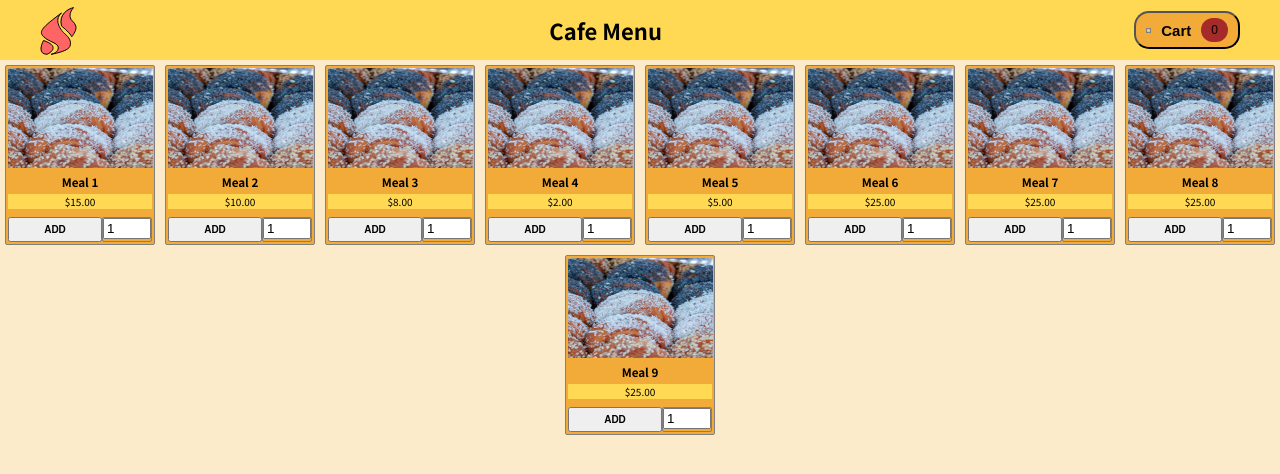
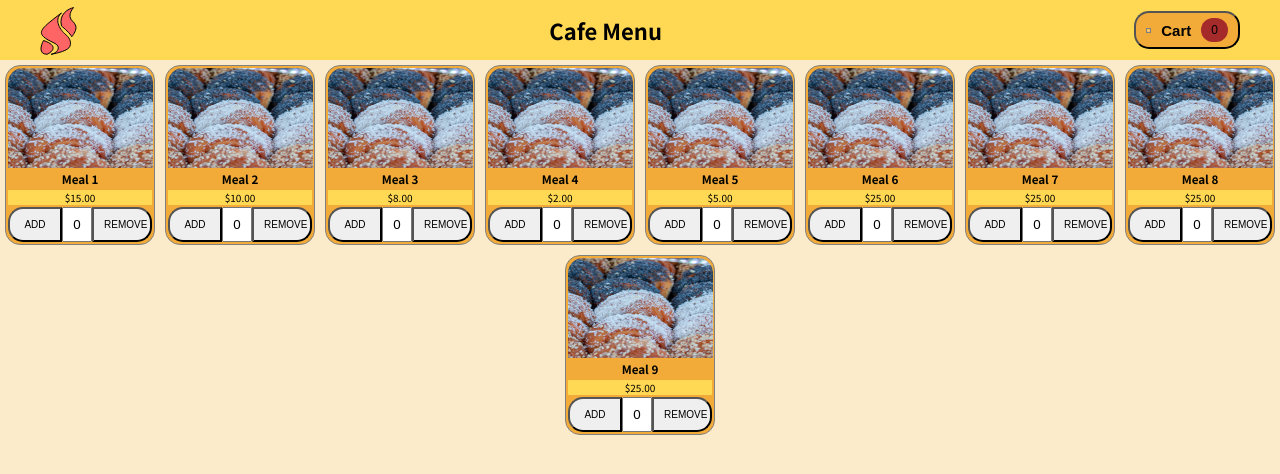
Before and after one commit to maksimzinchenko/reactmenu, a React (Create React App) app: page / in a window 1280 px wide. Shown: the top 474 px of the page. Built offline with nearby package versions, Linux system fonts and the light colour scheme.

Commit message:
draft. rebuild meals add amd remove logic and controls

```diff
--- a/src/Cart/Cart.module.css
+++ b/src/Cart/Cart.module.css
@@ -3,4 +3,5 @@
     flex-direction: column;
     max-height: 30rem;
     overflow: scroll;
+
 }
--- a/src/Meals/AvailableMeals.js
+++ b/src/Meals/AvailableMeals.js
@@ -18,8 +18,8 @@ const MEALS_START = [
 const AvailableMeals = () => {
   const mealsList = MEALS_START.map((meal) => (
     <MealItem
-        key={meal.id}
-        id={meal.id}
+      key={meal.id}
+      id={meal.id}
       title={meal.name}
       description={meal.description}
       price={meal.price}
@@ -35,5 +35,4 @@ const AvailableMeals = () => {
   );
 };
 
-
 export default AvailableMeals;
--- a/src/Meals/MealItem/MealItem.js
+++ b/src/Meals/MealItem/MealItem.js
@@ -8,20 +8,24 @@ import MealItemForm from "./MealItemForm";
 import MealImage from "../../media/bakery.jpg";
 
 const MealItem = (props) => {
-
   const cartCtx = useContext(CartContext);
 
   const price = `$${props.price.toFixed(2)}`;
 
-const addToCartHandler = amount => {
-  console.log(props);
-  cartCtx.addItem({
-    id: props.id,
-    name: props.title,
-    amount: amount,
-    price: props.price
-  });
-}
+  const itemCount = cartCtx.getItemCount(props.id);
+
+  const addToCartHandler = (amount) => {
+    cartCtx.addItem({
+      id: props.id,
+      name: props.title,
+      amount: amount,
+      price: props.price,
+    });
+  };
+
+  const removeFromCartHandler = (amount) => {
+    cartCtx.removeItem(props.id);
+  };
 
   return (
     <li className={classes.mealELement}>
@@ -31,7 +35,11 @@ const addToCartHandler = amount => {
       </div>
       {/* <div className={classes.mealDescription}>{props.description}</div> */}
       <div className={classes.mealPrice}>{price}</div>
-      <MealItemForm onAddToCart={addToCartHandler}/>
+      <MealItemForm
+        itemCount={itemCount}
+        onAddToCart={addToCartHandler}
+        onRemoveFromCart={removeFromCartHandler}
+      />
     </li>
   );
 };
--- a/src/Meals/MealItem/MealItem.module.css
+++ b/src/Meals/MealItem/MealItem.module.css
@@ -9,11 +9,11 @@ li {
     padding: 2px;
     border: 1px solid gray;
     width: 150px;
-    border-radius: 2px;
     font-size: 10px;
     background-color: #F2AB39;
     justify-content: space-between;
     height: 180px;
+    border-radius: 15px;
 }
 
 .mealTitle {
@@ -36,5 +36,5 @@ li {
     width: 145px;
     height: 100px;
     overflow: hidden;
-    border-radius: 2px 2px 0 0;
+    border-radius: 15px 15px 0 0;
 }
--- a/src/Meals/MealItem/MealItemForm.js
+++ b/src/Meals/MealItem/MealItemForm.js
@@ -1,36 +1,25 @@
-import { useRef, useState } from 'react';
+import classes from "./MealItemForm.module.css";
 
-import classes from './MealItemForm.module.css';
-import Input from '../../UI/Input';
+const MealItemForm = (props) => {
+  const onAddHandler = (event) => {
+    props.onAddToCart(1);
+  };
 
+  const onRemoveHandler = (event) => {
+    props.onRemoveFromCart(1);
+  };
 
-
-const MealItemForm = props => {
-
-    const [amountIsValid, setAmountIsValid] = useState(true);
-
-    const amountInputRef = useRef();
-
-    const submitHandler = event => {
-        event.preventDefault();
-        const enteredAmount = amountInputRef.current.value;
-        const amountNumber = +enteredAmount;
-
-        if (enteredAmount.trim().length === 0 || amountNumber < 1 || amountNumber > 5){
-            setAmountIsValid(false);
-            return;
-        }
-
-        props.onAddToCart(amountNumber);
-    }
-
-    return (
-        <form className={classes.orderControls} onSubmit={submitHandler}>
-            <button className={`${classes.addMeal} ${classes.cartControl}`}>ADD</button>{!amountIsValid && <p>Amount is invalid (1-5)</p>}
-            <Input ref={amountInputRef} label="" autohide={false} input={{id: 2, type: "number", min: 1, max: 5, step: 1, defaultValue: 1}}/>
-            {/* <button className={`${itemsCount > 0? '' : classes.hidden} ${classes.subMeal} ${classes.cartControl}`}>ADD</button> */}
-        </form>
-    );
-}
+  return (
+    <div className={classes.cardControls}>
+      <button className={classes.addButton} onClick={onAddHandler}>
+        ADD
+      </button>
+      <input className={classes.itemCounter} value={props.itemCount} />
+      <button className={classes.removeButton} onClick={onRemoveHandler}>
+        REMOVE
+      </button>
+    </div>
+  );
+};
 
 export default MealItemForm;
--- a/src/Meals/MealItem/MealItemForm.module.css
+++ b/src/Meals/MealItem/MealItemForm.module.css
@@ -29,3 +29,30 @@ button.cartControl {
 .hidden {
     display: none;
 }
+
+.addButton {
+    display: block;
+    width: 60px;
+    padding: 10px;
+    border-radius: 15px 0 0 15px;
+    font-size: 10px;
+}
+
+.removeButton {
+    display: block;
+    width: 60px;
+    padding: 10px;
+    border-radius: 0 15px 15px 0;
+    font-size: 10px;
+}
+
+.cardControls {
+    display: flex;
+    justify-content: center;
+
+}
+
+.itemCounter {
+    width: 30px;
+    text-align: center;
+}
--- a/src/store/cart-context.js
+++ b/src/store/cart-context.js
@@ -5,6 +5,7 @@ const CartContext = React.createContext({
     totalAmount: 0,
     addItem: (item)=>{},
     removeItem: (id)=>{},
+    getItemCount: (id)=>{},
 });
 
 export default CartContext;
--- a/src/store/cartProvider.js
+++ b/src/store/cartProvider.js
@@ -39,12 +39,18 @@ const cartReducer = (state, action) => {
     const itemIndexInCart = state.items.findIndex(
       (item) => item.id === action.id
     );
+
+    if (itemIndexInCart === -1) {
+      return { ...state };
+    }
+
     const existingItem = state.items[itemIndexInCart];
     const updatedTotalAmount = state.totalAmount - existingItem.price;
     let updatedItems;
 
     if (existingItem.amount === 1) {
       updatedItems = state.items.filter((item) => item.id !== action.id);
+      console.log(existingItem.amount);
     } else {
       const updatedItem = { ...existingItem, amount: existingItem.amount - 1 };
       updatedItems = [...state.items];
@@ -80,11 +86,22 @@ const CartProvider = (props) => {
     });
   };
 
+  const getItemCounter = (id) => {
+    const itemIndexInCart = cartState.items.findIndex((item) => item.id === id);
+
+    if (itemIndexInCart === -1) {
+      return 0;
+    } else {
+      return cartState.items[itemIndexInCart].amount;
+    }
+  };
+
   const cartContext = {
     items: cartState.items,
     totalAmount: cartState.totalAmount,
     addItem: addItemToCartHamdler,
     removeItem: removeItemFromCartHandler,
+    getItemCount: getItemCounter,
   };
 
   return (
```
